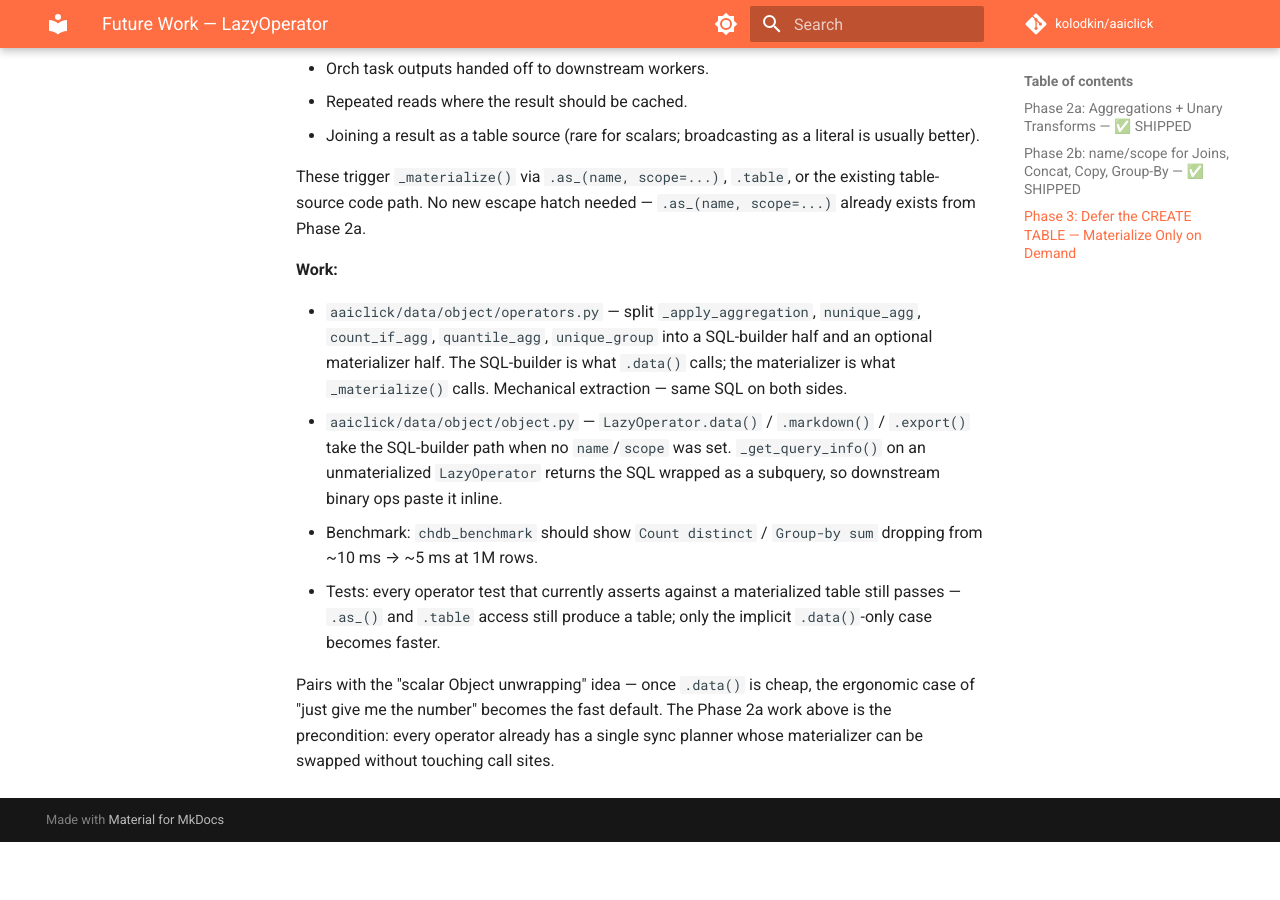
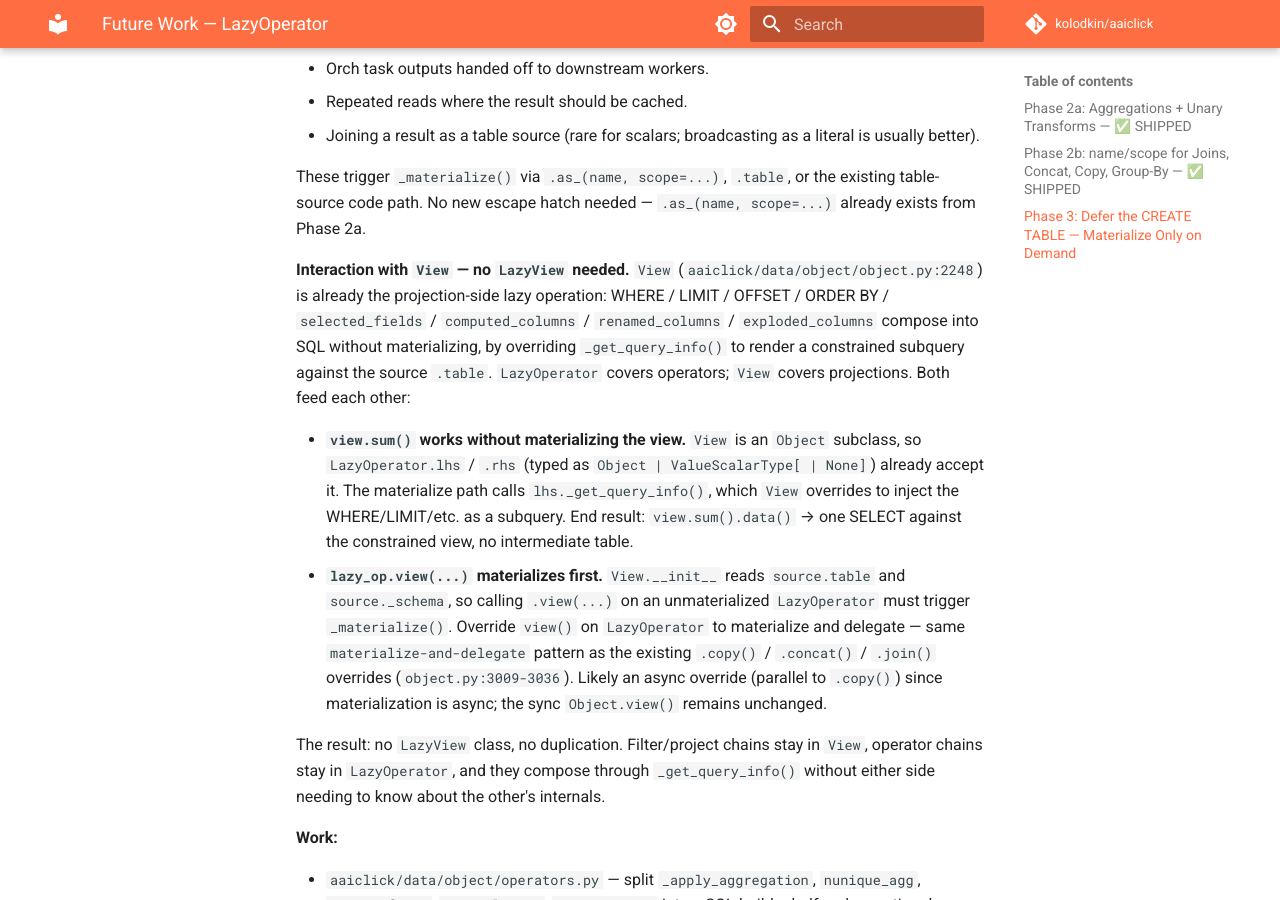
Before and after one commit to kolodkin/aaiclick, an MkDocs documentation site: the page built from docs/future_lazy_operator.md, in a window 1280 px wide and 900 px high, scrolled down 2611 px. Built offline with MkDocs 1.6.1 and Material for MkDocs 9.7.7, drawn with Linux system fonts in a browser that asks for light colours; comment, search, counter and statistics services are not loaded; before the commit the page ends 3453 px from its top, so only the background shows below that.

Commit message:
docs: document View ↔ LazyOperator composition in Phase 3
View already represents the projection-side lazy operation (WHERE / LIMIT
/ selected_fields / ...). No LazyView class is needed: view.sum() works
without materializing the view (View is an Object subclass, LazyOperator
already accepts it as lhs/rhs), and lazy_op.view(...) materializes first
via a materialize-and-delegate override, same pattern as .copy() / .join().

```diff
--- a/docs/future_lazy_operator.md
+++ b/docs/future_lazy_operator.md
@@ -121,6 +121,34 @@ These trigger `_materialize()` via `.as_(name, scope=...)`, `.table`, or
 the existing table-source code path. No new escape hatch needed —
 `.as_(name, scope=...)` already exists from Phase 2a.
 
+**Interaction with `View` — no `LazyView` needed.** `View`
+(`aaiclick/data/object/object.py:2248`) is already the projection-side
+lazy operation: WHERE / LIMIT / OFFSET / ORDER BY / `selected_fields` /
+`computed_columns` / `renamed_columns` / `exploded_columns` compose into
+SQL without materializing, by overriding `_get_query_info()` to render a
+constrained subquery against the source `.table`. `LazyOperator` covers
+operators; `View` covers projections. Both feed each other:
+
+- **`view.sum()` works without materializing the view.** `View` is an
+  `Object` subclass, so `LazyOperator.lhs` / `.rhs` (typed as
+  `Object | ValueScalarType[ | None]`) already accept it. The materialize
+  path calls `lhs._get_query_info()`, which `View` overrides to inject
+  the WHERE/LIMIT/etc. as a subquery. End result: `view.sum().data()` →
+  one SELECT against the constrained view, no intermediate table.
+- **`lazy_op.view(...)` materializes first.** `View.__init__` reads
+  `source.table` and `source._schema`, so calling `.view(...)` on an
+  unmaterialized `LazyOperator` must trigger `_materialize()`. Override
+  `view()` on `LazyOperator` to materialize and delegate — same
+  `materialize-and-delegate` pattern as the existing `.copy()` /
+  `.concat()` / `.join()` overrides (`object.py:3009-3036`). Likely an
+  async override (parallel to `.copy()`) since materialization is async;
+  the sync `Object.view()` remains unchanged.
+
+The result: no `LazyView` class, no duplication. Filter/project chains
+stay in `View`, operator chains stay in `LazyOperator`, and they compose
+through `_get_query_info()` without either side needing to know about
+the other's internals.
+
 **Work:**
 
 - `aaiclick/data/object/operators.py` — split `_apply_aggregation`,
```
